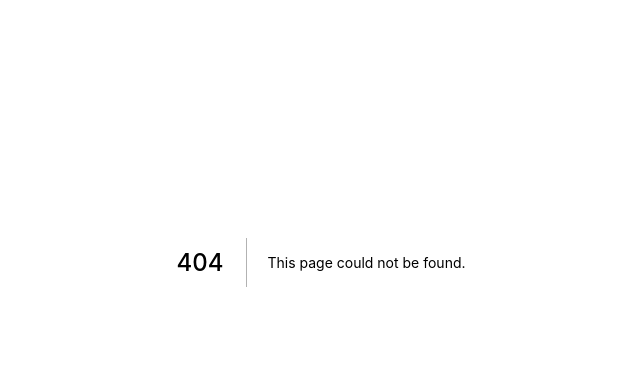
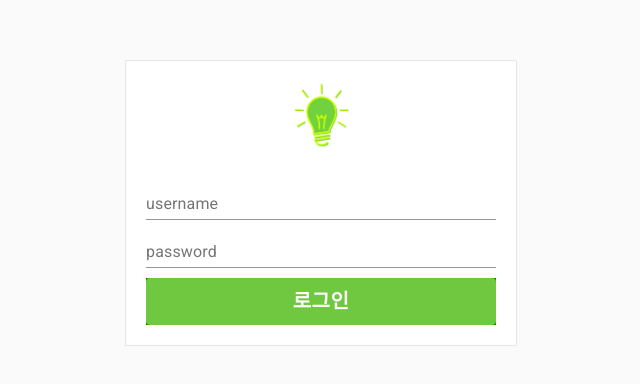
Before and after one commit to Tekiter/LogicKingElectric, a Next.js app in the folder packages/client/: page /mainpage/login_sub in a window 1280 px wide. Before the commit this address had no page. Shown: the part 138-522 px from the top of the page, without its empty margins (319-959 px from the left). Built offline with nearby package versions, Linux system fonts and the light colour scheme.

Commit message:
210714_로그인창

```diff
--- /dev/null
+++ b/packages/client/pages/mainpage/login_sub.tsx
@@ -0,0 +1,94 @@
+import { Button, TextField } from "@material-ui/core";
+import { makeStyles, Theme, createStyles, withStyles } from "@material-ui/core/styles";
+import { green } from "@material-ui/core/colors";
+import Logo from "../../components/logo";
+
+const loginStyles = makeStyles((theme: Theme) =>
+    createStyles({
+        above_all: {
+            alignItems: "stretch",
+            display: "flex",
+            flexDirection: "column",
+            flexShrink: 0,
+            position: "relative",
+        },
+        section_all: {
+            minHeight: "100%",
+            overflow: "hidden",
+        },
+        main: {
+            minHeight: "100%",
+            order: 4,
+            flexGrow: 1,
+            justifyContent: "center",
+        },
+        login_boxBK: {
+            alignItems: "center",
+        },
+        login_box: {
+            margin: "15% 20px 20% 20px",
+            padding: 20,
+            border: "1px solid #e6e6e6",
+            borderRadius: 1,
+            background: "#ffffff",
+            maxWidth: 350,
+            width: "100%",
+        },
+        logo_box: {
+            display: "flex",
+            alignItems: "center",
+            marginBottom: "5%",
+        },
+        login_box_idpw: {
+            //maxWidth: 334,
+            display: "flex",
+            alignItems: "center stretch",
+            flexDirection: "column",
+        },
+        login_button: {
+            marginTop: 10,
+            background: "green",
+            color: "white",
+        },
+    }),
+);
+const ColorButton = withStyles((theme: Theme) => ({
+    root: {
+        color: theme.palette.getContrastText(green[500]),
+        backgroundColor: "#6fc83f",
+        "&:hover": {
+            backgroundColor: "#6fc83f",
+        },
+    },
+}))(Button);
+export default function Login(): JSX.Element {
+    const loginStyle = loginStyles();
+    return (
+        <div style={{ backgroundColor: "#fafafa" }}>
+            <section className={`${loginStyle.above_all} ${loginStyle.section_all}`}>
+                <main className={`${loginStyle.above_all} ${loginStyle.main}`}>
+                    <div className={`${loginStyle.above_all} ${loginStyle.login_boxBK}`}>
+                        <div className={`${loginStyle.above_all} ${loginStyle.login_box}`}>
+                            <div className={`${loginStyle.above_all} ${loginStyle.logo_box}`}>
+                                <Logo width={"80%"} height={"80%"}></Logo>
+                            </div>
+                            <div className={loginStyle.login_box_idpw}>
+                                <TextField label="username"></TextField>
+                                <TextField label="password"></TextField>
+                            </div>
+                            <div className={`${loginStyle.above_all} ${loginStyle.login_button}`}>
+                                <ColorButton
+                                    color="primary"
+                                    onClick={() => {
+                                        alert("hi");
+                                    }}>
+                                    <span style={{ fontSize: 20, fontWeight: "bold", color: "white" }}>로그인</span>
+                                </ColorButton>
+                            </div>
+                        </div>
+                    </div>
+                </main>
+            </section>
+        </div>
+    );
+}
```
Also changed, not shown: packages/client/components/sections.tsx (+18 -22 lines).
